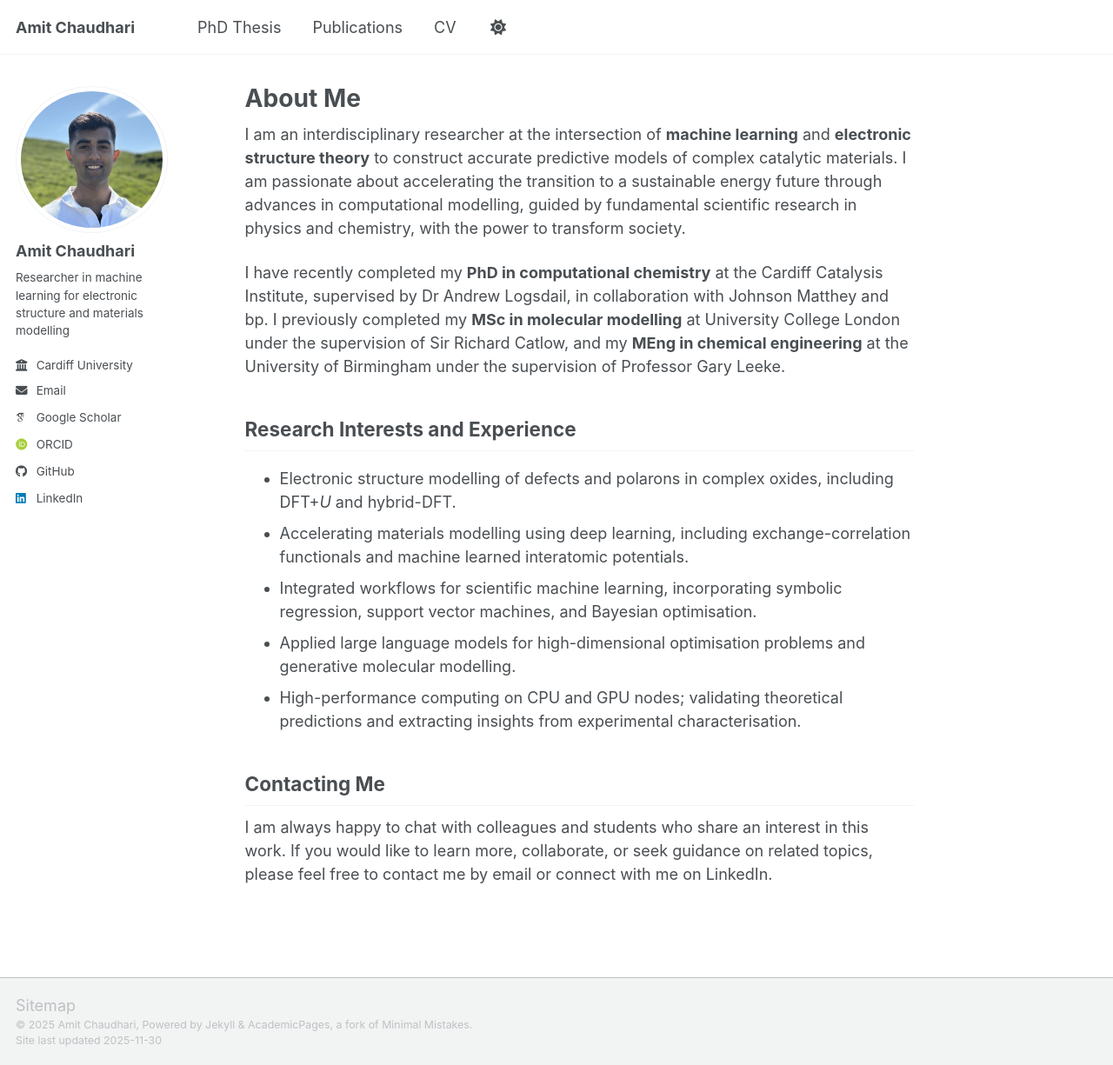
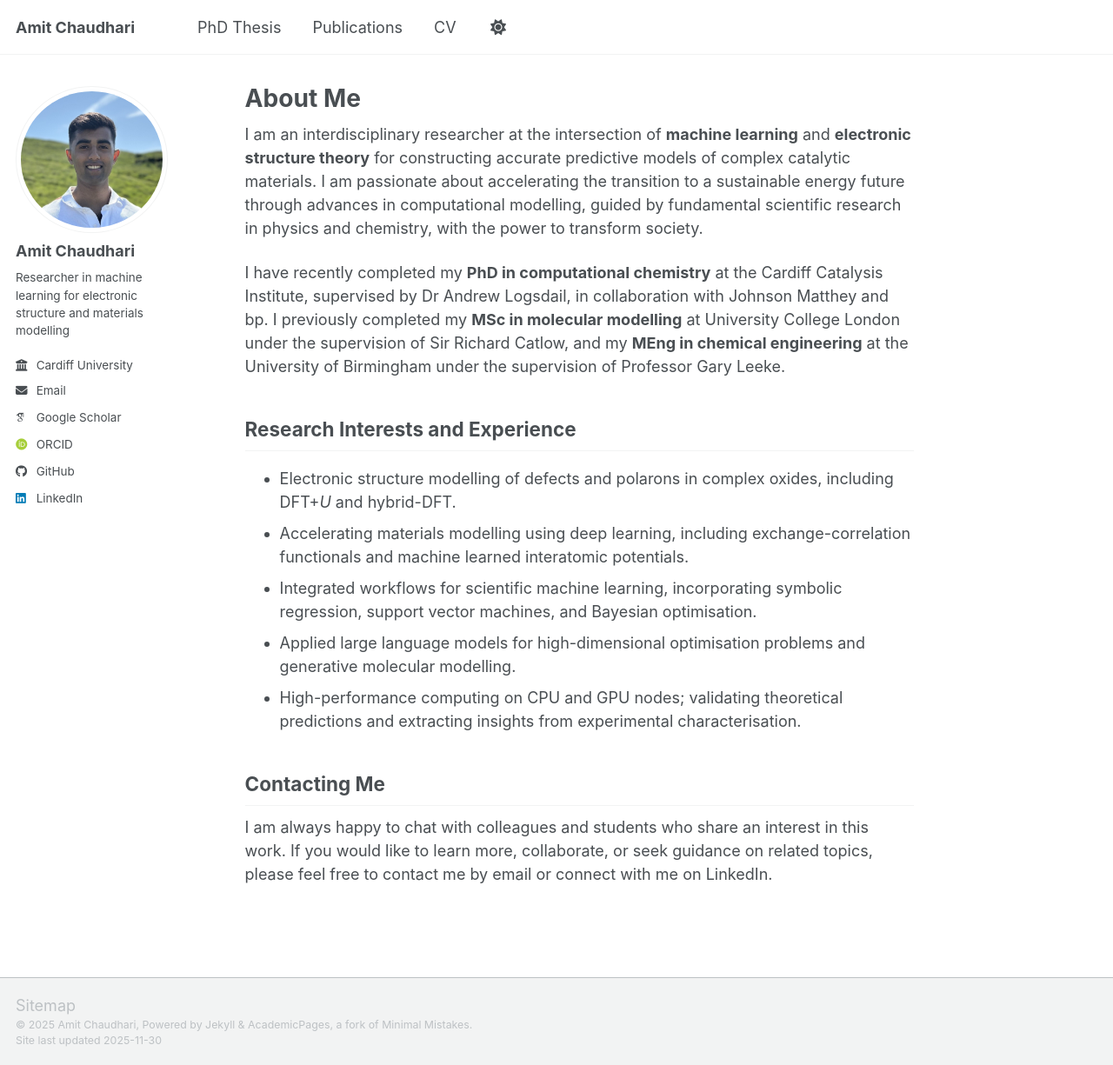
Before and after one commit to amitmc1/amitmc1.github.io, a Jekyll site: the page built from _pages/about.md, in a window 1280 px wide and 1225 px high. Shown: the whole window at 87% size. Built offline with Jekyll 4.4.1, drawn with Linux system fonts in a browser that asks for light colours; some web fonts are replaced; a script bundle is joined from its source files by our own code; library files that are not in the unit come from our copies.

Commit message:
Update about.md

```diff
--- a/_pages/about.md
+++ b/_pages/about.md
@@ -7,7 +7,7 @@
   - /about.html
 ---
 
-I am an interdisciplinary researcher at the intersection of <strong>machine learning</strong> and <strong>electronic structure theory</strong> to construct accurate predictive models of complex catalytic materials. I am passionate about accelerating the transition to a sustainable energy future through advances in computational modelling, guided by fundamental scientific research in physics and chemistry, with the power to transform society.
+I am an interdisciplinary researcher at the intersection of <strong>machine learning</strong> and <strong>electronic structure theory</strong> for constructing accurate predictive models of complex catalytic materials. I am passionate about accelerating the transition to a sustainable energy future through advances in computational modelling, guided by fundamental scientific research in physics and chemistry, with the power to transform society.
 
 <p></p>
 
```
